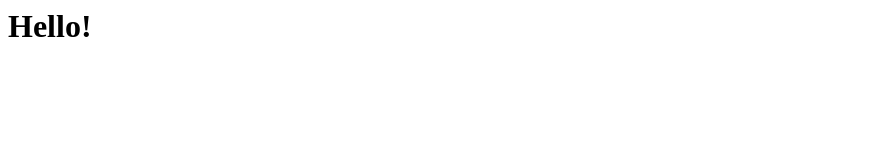
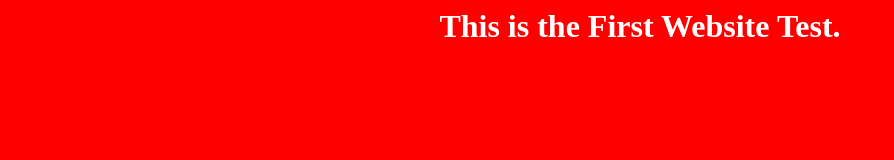
Before and after one commit to vyshnavirajeevan/Personal-Website, a plain HTML site: page index.html in a window 1280 px wide. Shown: the whole page, without its empty margins (0-894 px from the left). Drawn offline with Linux system fonts and the light colour scheme.

Commit message:
Update index.html

```diff
--- a/index.html
+++ b/index.html
@@ -1 +1,17 @@
-<h1>Hello!</h1>
+
+  <title>
+    First Website Test.
+  </title>
+
+
+  <body>
+    <h1> This is the First Website Test. </h1>
+  </body>
+
+  <style>
+    body{
+      background-color:red;
+      color: #fff;
+      text-align:center;
+    }
+</style>
```
